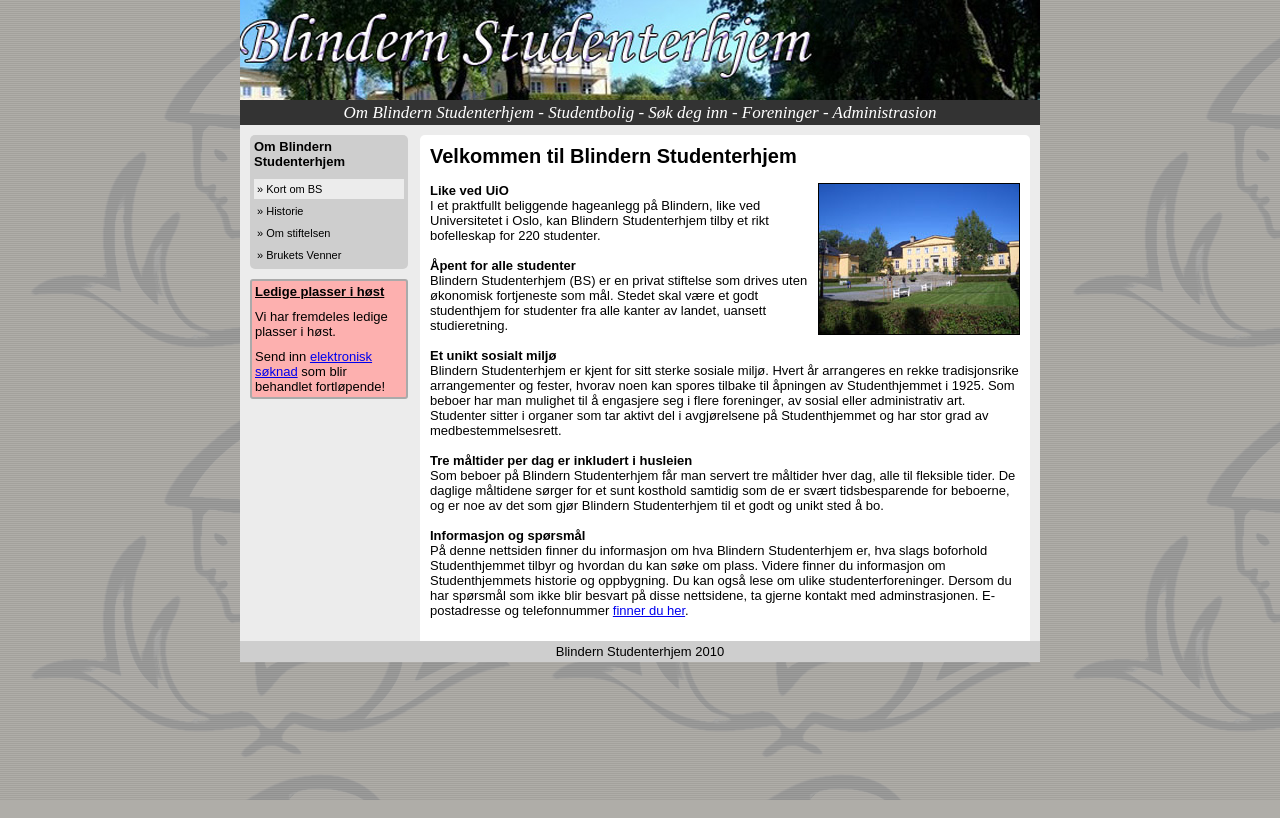
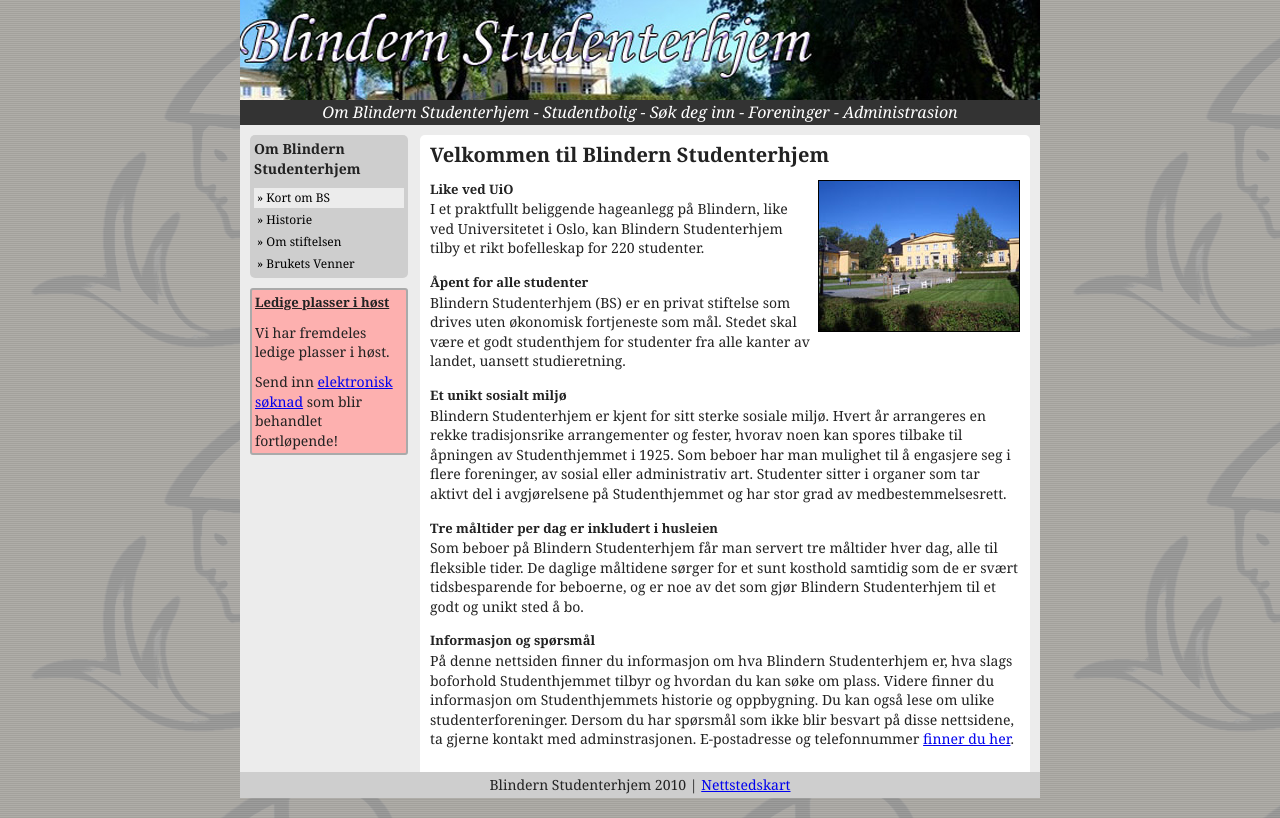
Before and after one commit to blindern/web, a PHP site: page / in a window 1280 px wide. Run offline with PHP 8.4, Linux system fonts and the light colour scheme.

Commit message:
Sidekart. Endret font. Diverse endringer.

```diff
--- a/base/base.php
+++ b/base/base.php
@@ -52,11 +52,13 @@
 	public static $head;
 	public static $title = "Blindern Studenterhjem - Et godt hjem for studenter";
 	protected static $title_format = "%s - Blindern Studenterhjem";
+	public static $no_extra_col = false;
 
 	public static $menu_main;
 	public static $menu_main_list = array();
 	public static $menu_sub;
 	public static $menu_active = "index";
+	public static $menu_all = array();
 
 	public static function main()
 	{
@@ -114,8 +116,11 @@
 		require "pages/template.php";
 	}
 
-	protected static function load_menu()
+	public static function load_menu()
 	{
+		// allerede lastet inn?
+		if (self::$menu_main) return;
+
 		$data = file("pages/map.txt", FILE_IGNORE_NEW_LINES | FILE_SKIP_EMPTY_LINES);
 		if (!$data) throw new Exception("Mangler menykartet.");
 
@@ -178,6 +183,11 @@
 
 	protected static function menu_add($category, $category_first, $subs, $active)
 	{
+		self::$menu_all[] = array(
+			$category,
+			$subs
+		);
+
 		self::$menu_main_list[$category_first] = $category;
 
 		// mekk html for undermeny
--- a/layout/layout.css
+++ b/layout/layout.css
@@ -55,8 +55,8 @@
 
 #menu_main a, #menu_main a:visited, #menu_main {
 	color:white;
-	font-family:Times new roman;
-	font-size: 17px;
+	font-family: Georgia, 'New Century Schoolbook', 'Nimbus Roman No9 L', serif;
+	font-size: 16px;
 	text-decoration:none;
 	font-style:italic;
 	padding: 3px 0;
@@ -151,7 +151,7 @@
 
 	color: black;
 
-	font-size: 11px;
+	font-size: 12px;
 }
 #menu_sub a:before {
 	content: "» ";
@@ -172,16 +172,17 @@
 #footer p { margin: 3px 0 }
 
 body {
-	font-size: 13px;
-	font-family: Arial;
-	/*line-height: 1.4em;*/
+	font-size: 14px;
+	font-family: Georgia, 'New Century Schoolbook', 'Nimbus Roman No9 L', serif;
+	line-height: 1.4em;
+	color: #222;
 }
 p {
 	margin: 0 0 13px 0;
 }
 
 h1 {
-	font-family: arial;
+	font-family: Georgia, 'New Century Schoolbook', 'Nimbus Roman No9 L', serif;
 	font-size:20px;
 	margin-top: 0;
 	margin-bottom: 10px;
@@ -195,7 +196,7 @@
 .clear { clear: both }
 
 #menu_sub h1, h2, h3, legend {
-	font-family: arial;
+	font-family: Georgia, 'New Century Schoolbook', 'Nimbus Roman No9 L', serif;
 	font-size:13px;
 }
 
--- a/pages/list/foreninger.php
+++ b/pages/list/foreninger.php
@@ -163,7 +163,7 @@
 ?>
 							<h2>Olav Trygvason fremført av cHorus Buchus på Bukkeballet våren 2010</h2>
 							<div style="margin: 20px">
-								<video id="vid1" poster="" width="100%">
+								<video id="vid1" poster="" width="550" height="309">
 									<source src="<?php echo bs_side::$pagedata->doc_path; ?>/10150138573435697_26751.mp4" />
 								</video>
 							</div>
--- a/pages/template.php
+++ b/pages/template.php
@@ -15,7 +15,7 @@
 			<a href="'.bs_side::$pagedata->doc_path.'/"><span>Blindern Studenterhjem<br />Et godt hjem for studenter</span></a>
 		</div>
 		'.bs_side::$menu_main.'
-		<div id="contentContainer">
+		<div id="contentContainer"'.(bs_side::$no_extra_col ? ' class="contentFullsize"' : '').'>
 			<div id="content">
 				'.bs_side::$content.'
 			</div>
@@ -30,7 +30,7 @@
 			<div id="content_clear"></div>
 		</div>
 		<div id="footer">
-			<p>Blindern Studenterhjem 2010</p>
+			<p>Blindern Studenterhjem 2010'.(bs_side::$menu_active != "sitemap" ? ' | <a href="'.bs_side::$pagedata->doc_path.'/sitemap">Nettstedskart</a>' : '').'</p>
 		</div>
 	</div>
 
```
Also changed, not shown: pages/list/sitemap.php (added, +31 -0 lines).
